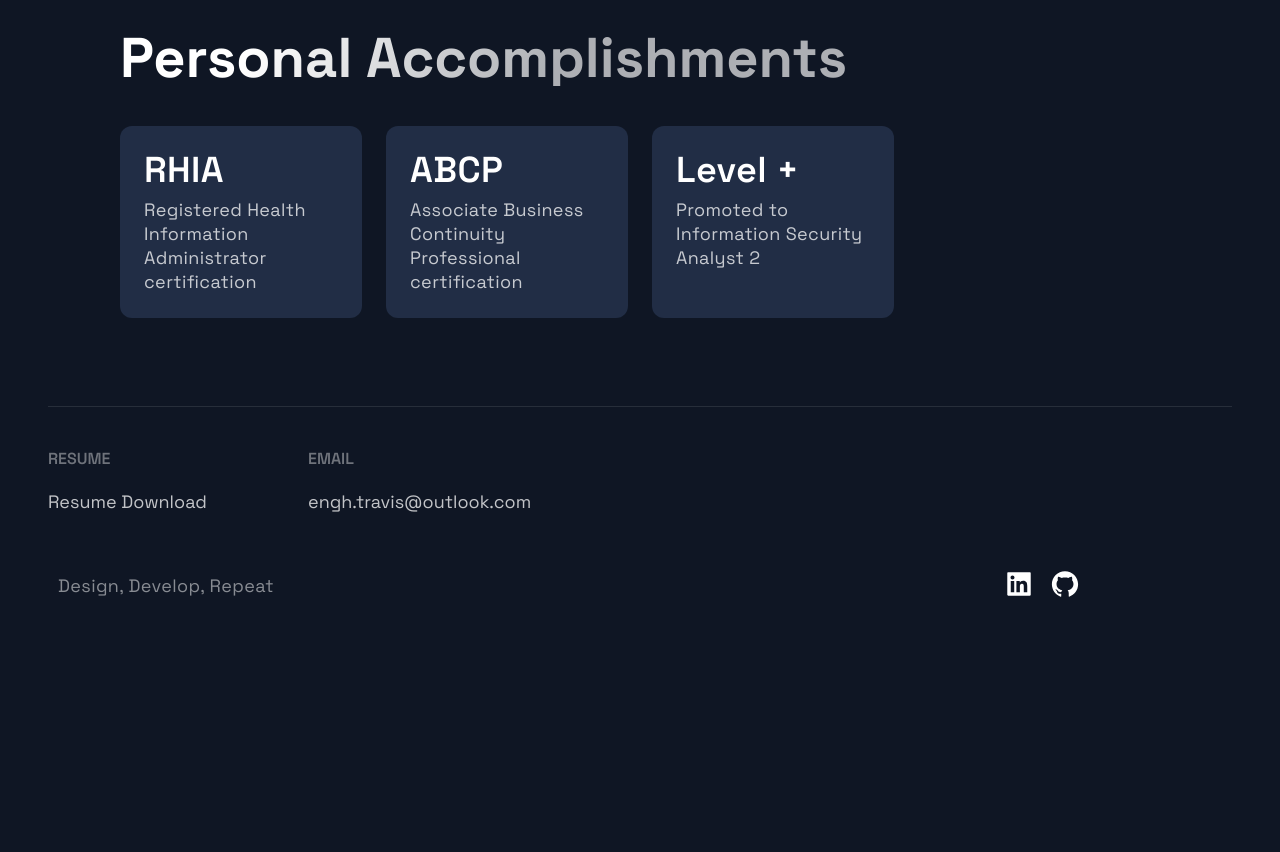
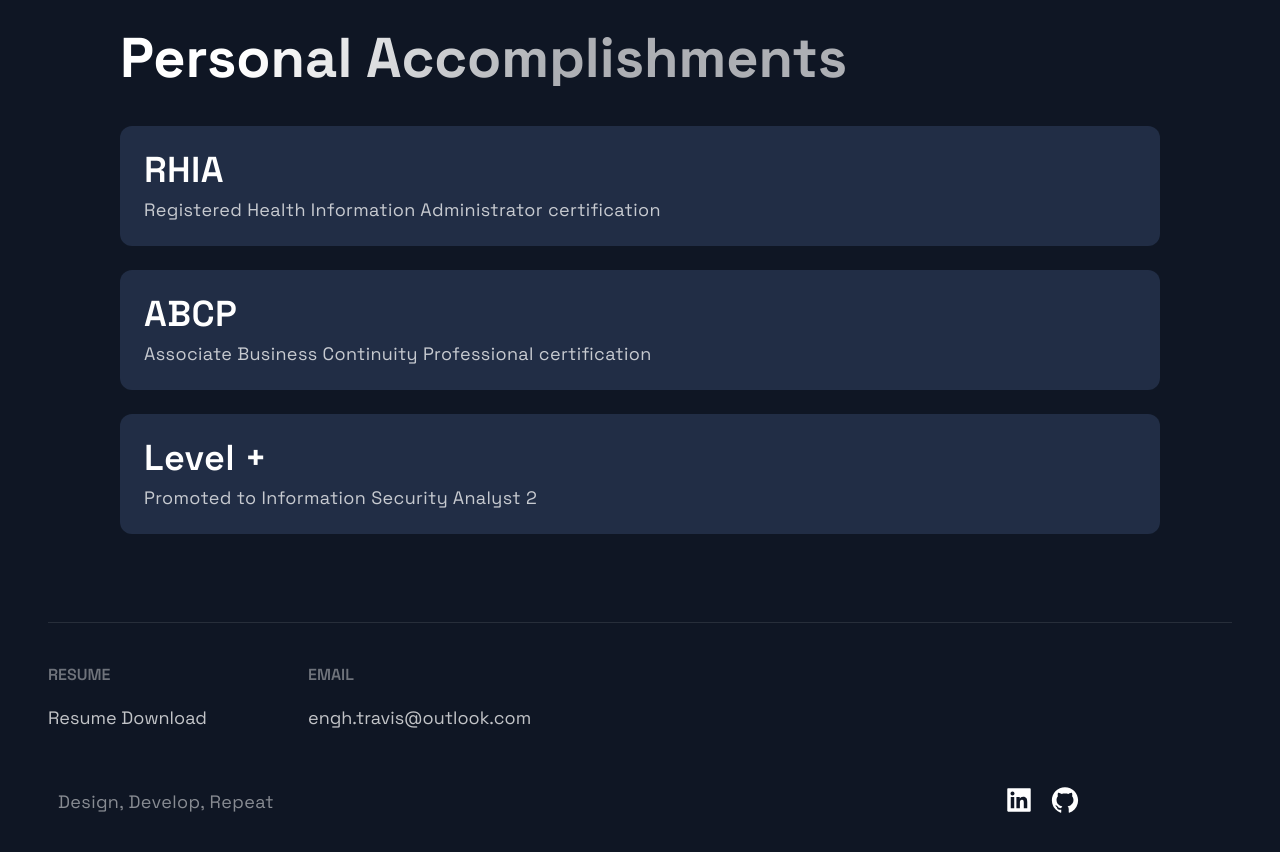
Before and after one commit to travisengh/travisengh.github.io, a Next.js app: page / in a window 1280 px wide. Shown: the part 2244-3096 px from the top of the page. Before the commit the page ends 2906 px from the top, so only its background shows below. Built offline with nearby package versions, Linux system fonts and the light colour scheme.

Commit message:
Update personal accomplishments styling

```diff
--- a/src/components/Acomplishments/AcomplishmentsStyles.js
+++ b/src/components/Acomplishments/AcomplishmentsStyles.js
@@ -1,22 +1,19 @@
 import styled from "styled-components"
 
 export const Boxes = styled.div`
+  display: flex;
+  flex-direction: column;
   width: 100%;
-  display: grid;
-  grid-template-columns: repeat(4, 1fr);
   gap: 24px;
   margin: 24px 0 40px;
 
   @media ${props => props.theme.breakpoints.md}{
     gap: 16px;
     margin: 20px 0 32px;
-    grid-template-columns: repeat(auto-fit, minmax(140px, 1fr));
   }
 
   @media ${props => props.theme.breakpoints.sm}{
-    display: flex;
     gap: 10px;
-    max-width: 100%;
     margin: 24px auto;
   }
 `
@@ -40,11 +37,6 @@ export const Box = styled.div`
   @media ${props => props.theme.breakpoints.sm} {
     height: 100%;
     padding: 12px;
-
-    &:nth-child(2n){
-      grid-row:2;
-    }
-  }
 `
 export const BoxTitle = styled.h5`
   font-style: normal;
--- a/src/constants/constants.js
+++ b/src/constants/constants.js
@@ -23,4 +23,5 @@ export const data = [
   { title: 'RHIA', text: 'Registered Health Information Administrator certification', },
   { title: 'ABCP', text: 'Associate Business Continuity Professional certification', },
   { title: 'Level +', text: 'Promoted to Information Security Analyst 2'},
+// { title: 'Security+', text: 'Obtained Security+ certification' }
 ];
```
